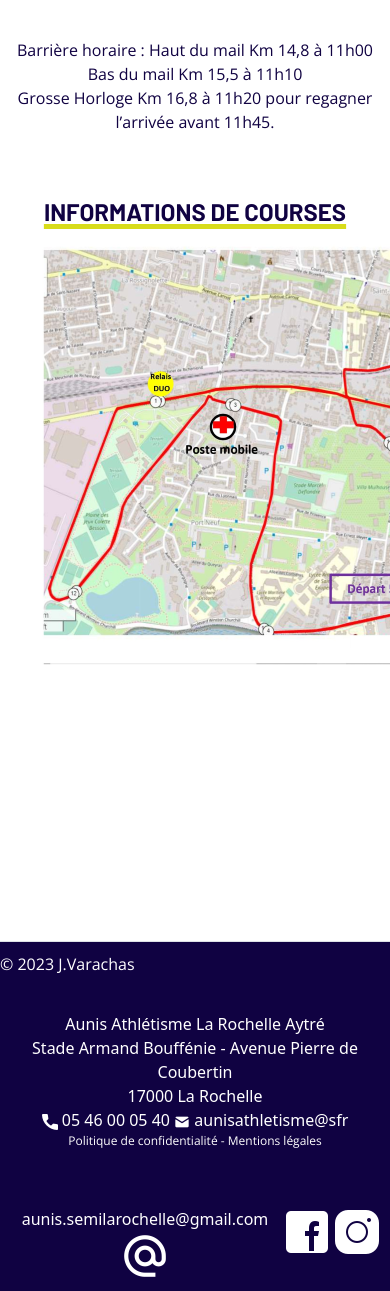
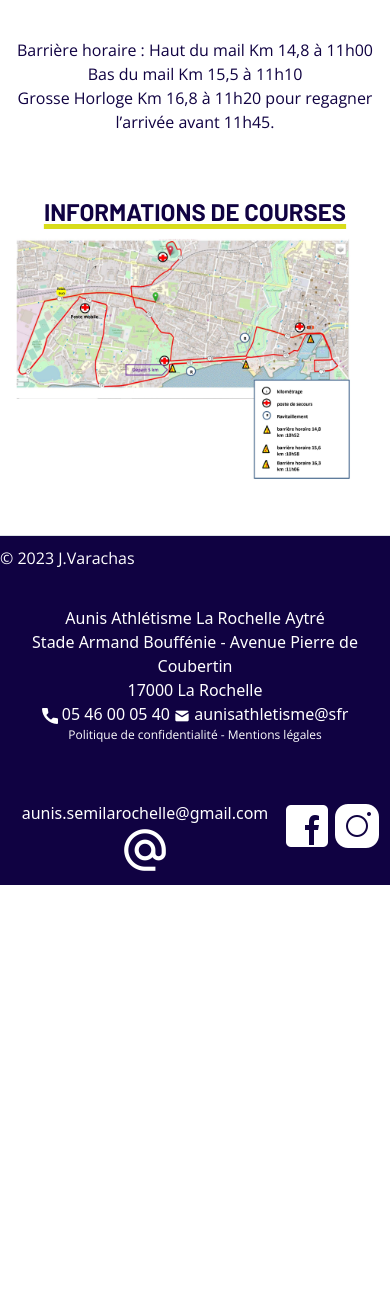
Before and after one commit to Julien0927/Semi-Marathon-LR, a PHP site: page /courses.php in a window 390 px wide; the page is wider, and only the part inside the window is pictured. Shown: the part 1595-2886 px from the top of that part. After the commit the page ends 2480 px from the top of that part, so only its background shows below. Run offline with PHP 8.4, Linux system fonts and the light colour scheme.

Commit message:
Ajustement responsive

```diff
--- a/assets/css/style.css
+++ b/assets/css/style.css
@@ -476,12 +476,6 @@ fieldset
     max-width: 85%; /* Ajustez la valeur du padding selon vos besoins */
   }
 
-  .ravito
-  {
-    width: 40%;
-    height: 40%;
-  }
-
   iframe
   {
     max-width: 85%;
--- a/courses.php
+++ b/courses.php
@@ -63,7 +63,7 @@ require_once ('index.php')
 
     <h2 class="courses text-center mt-5"> Informations de courses</h2>
     <div class="ravito text-center">
-        <img src="assets/informations/plan ravito.png" alt="plan ravito secours">
+        <img src="assets/informations/plan ravito.png" class="img-fluid" alt="plan ravito secours">
     </div>
 
 
```
